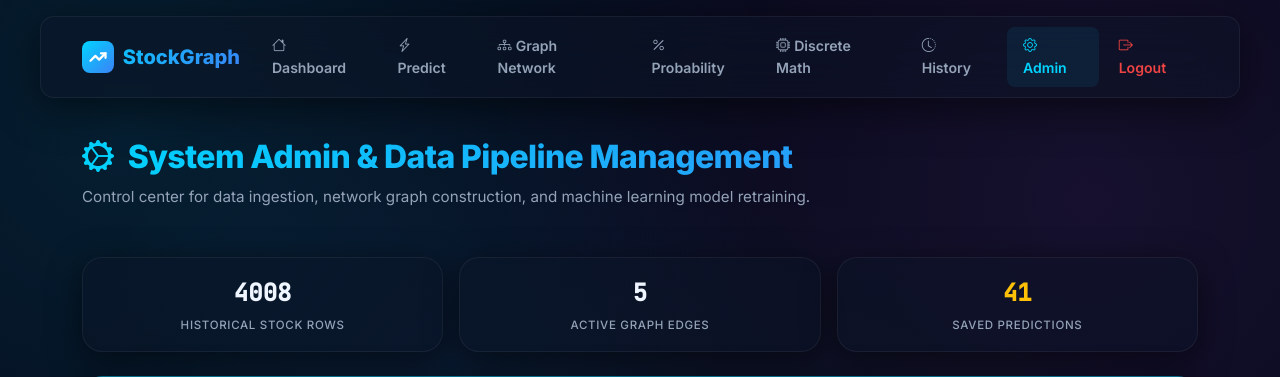
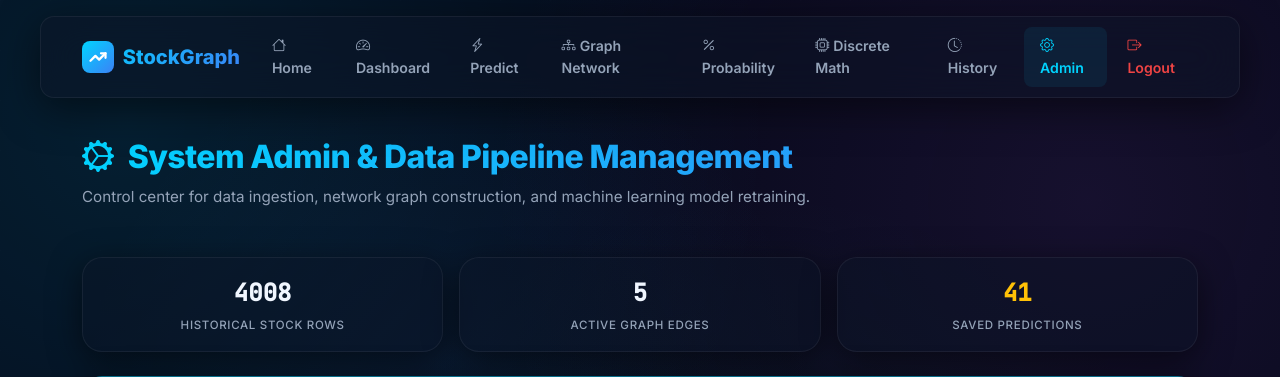
Before and after one commit to omchandurkar07/DM-Project, a Flask app: page /admin in a window 1280 px wide. Shown: the top 377 px of the page. Run offline with Flask 3, Linux system fonts and the light colour scheme; the visitor is signed in with stand-in values (Sample User, id 1); data comes from the database, SQL or seed files in the repository; some libraries are stand-ins or nearby versions.

Commit message:
feat: connect landing page as root / — dashboard moved to /dashboard

```diff
--- a/app.py
+++ b/app.py
@@ -51,8 +51,15 @@ def inject_globals():
 # ─────────────────────────────────────────────────────────────────────────────
 
 @app.route('/')
+@app.route('/landing')
+def landing_page():
+    """Landing page — intro / marketing page for the system."""
+    return render_template('landing.html')
+
+
+@app.route('/dashboard')
 def index():
-    """Home — Market Summary dashboard."""
+    """Dashboard — Market Summary."""
     market_data     = []
     recent_preds    = []
     data_available  = False
@@ -210,7 +217,7 @@ def admin_login():
 def admin_logout():
     """Admin logout route."""
     session.pop('admin_logged_in', None)
-    return redirect(url_for('index'))
+    return redirect(url_for('landing_page'))
 
 
 @app.route('/admin', methods=['GET', 'POST'])
--- a/templates/base.html
+++ b/templates/base.html
@@ -38,9 +38,15 @@
     <div class="collapse navbar-collapse" id="navContent">
       <ul class="navbar-nav ms-auto gap-1">
         <li class="nav-item">
+          <a class="nav-link {% if request.endpoint == 'landing_page' %}active{% endif %}"
+             href="{{ url_for('landing_page') }}">
+            <i class="bi bi-house me-1"></i>Home
+          </a>
+        </li>
+        <li class="nav-item">
           <a class="nav-link {% if request.endpoint == 'index' %}active{% endif %}"
              href="{{ url_for('index') }}">
-            <i class="bi bi-house me-1"></i>Dashboard
+            <i class="bi bi-speedometer2 me-1"></i>Dashboard
           </a>
         </li>
         <li class="nav-item">
--- a/templates/landing.html
+++ b/templates/landing.html
@@ -436,7 +436,7 @@
     <a href="#how-it-works">How It Works</a>
     <a href="#stocks">Stocks</a>
     <a href="#tech">Tech Stack</a>
-    <a href="{{ url_for('index') }}" class="nav-cta">Launch App →</a>
+    <a href="{{ url_for('index') }}" class="nav-cta">Launch Dashboard →</a>
   </div>
 </nav>
 
```
